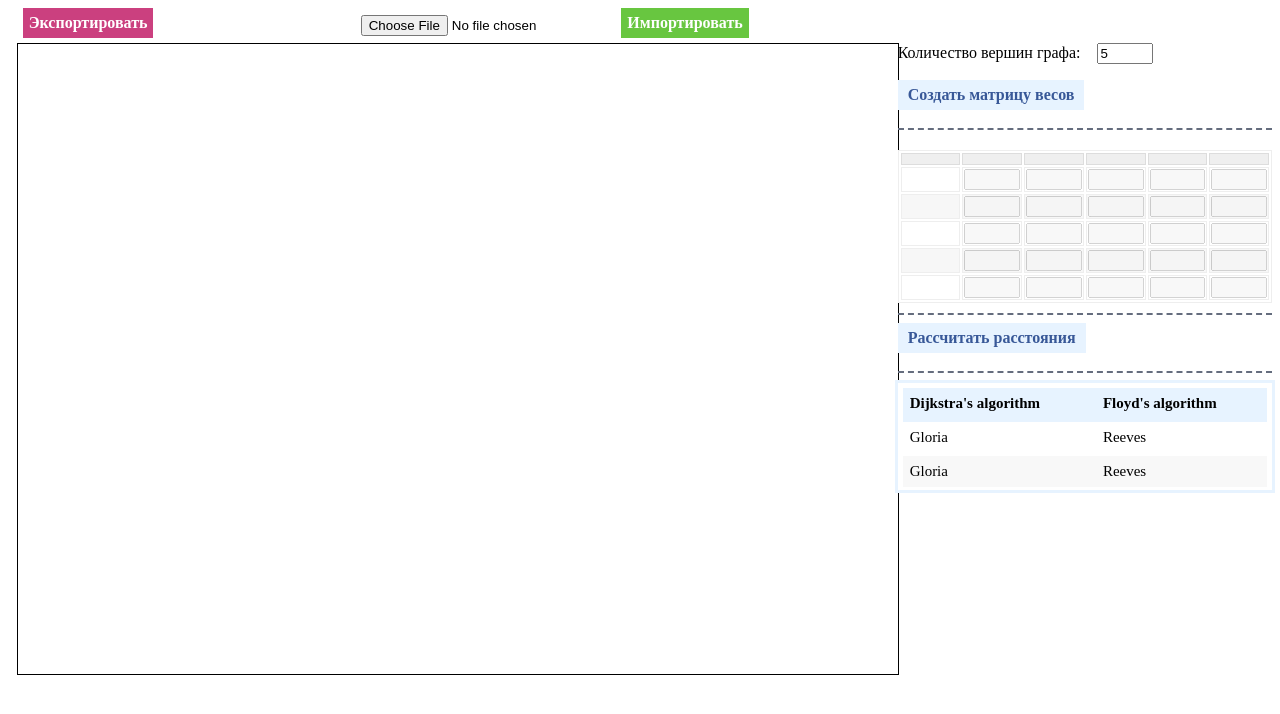
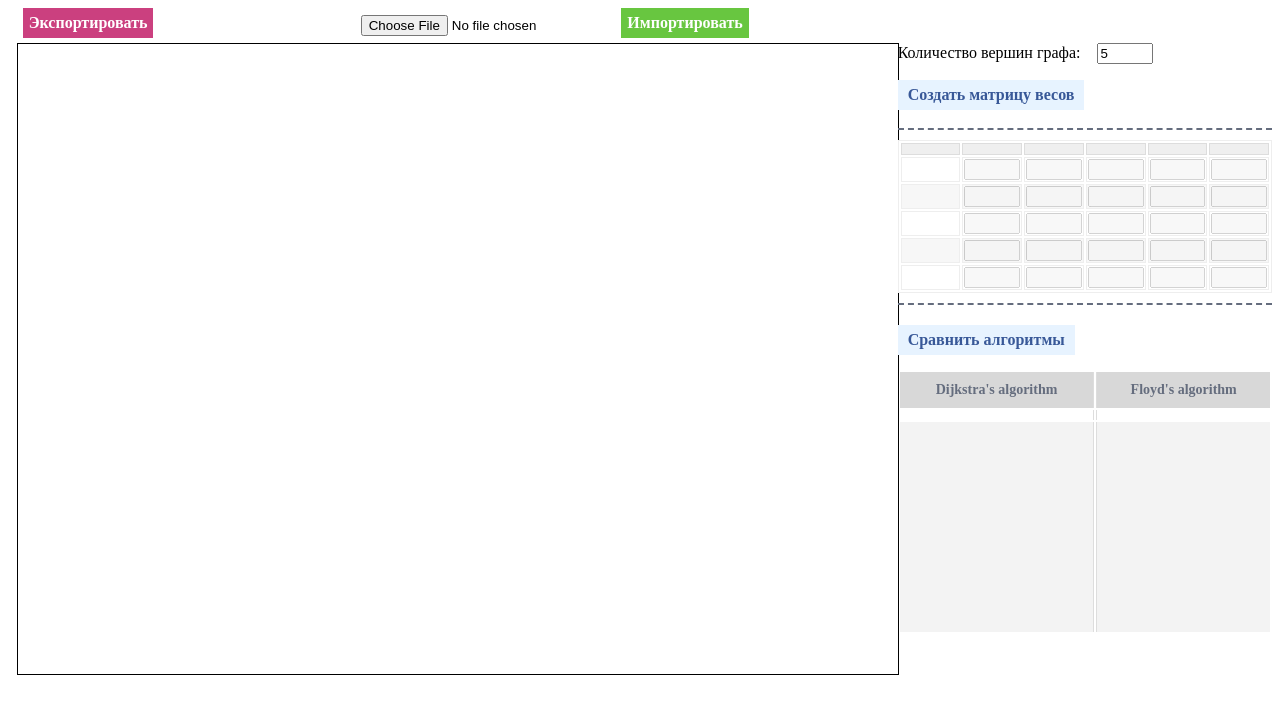
Before and after one commit to ssophiely/Graphs, a React (Create React App) app: page / in a window 1280 px wide. Shown: the top 714 px of the page. Built offline with nearby package versions, Linux system fonts and the light colour scheme.

Commit message:
Gitignore added

```diff
--- a/src/algorithms/dijkstra.js
+++ b/src/algorithms/dijkstra.js
@@ -1,5 +1,32 @@
-export function findMinPath(data, start, end) {
-  console.log(data)
+export function dijkstra(data) {
+  console.log(1)
+  const lenMatrix = Array.from({ length: data.length }, () =>
+    Array.from({ length: data.length }, () => 0)
+  );
+  const pathMatrix = Array.from({ length: data.length }, () =>
+    Array.from({ length: data.length }, () => 0)
+  );
+
+  data = data.map((r, i) => {
+    return r.map((v, j) => {
+      if (i === j || v === "" || v === 0) return 0;
+      return parseInt(v);
+    });
+  });
+
+  const start = performance.now();
+  for (let i = 0; i < data.length; i++)
+    for (let j = 0; j < data.length; j++) {
+      const [len, path] = findMinPath(data, i, j);
+      lenMatrix[i][j] = len;
+      pathMatrix[i][j] = path;
+    }
+  const end = performance.now();
+
+  return [lenMatrix, pathMatrix, end - start];
+}
+
+function findMinPath(data, start, end) {
   const distance = Array(data.length).fill(Infinity);
   const visited = Array(data.length).fill(false);
   const previous = Array(data.length).fill(null);
--- a/src/algorithms/floyd.js
+++ b/src/algorithms/floyd.js
@@ -1,40 +1,63 @@
 export function floyd(data) {
-  console.log(data);
+  console.log(2)
   data = data.map((r, i) => {
     return r.map((v, j) => {
-      if (i == j) return 0;
-      if (v == "" || v == 0) return Infinity;
+      if (i === j) return 0;
+      if (v === "" || v === 0) return Infinity;
       return parseInt(v);
     });
   });
-  console.log(data);
 
   const n = data.length;
   let D = Array.from({ length: n }, () =>
     Array.from({ length: n }, () => Infinity)
   );
+  let next = Array.from({ length: n }, () =>
+    Array.from({ length: n }, () => null)
+  );
 
   for (let i = 0; i < n; i++) {
     for (let j = 0; j < n; j++) {
       if (i === j) D[i][j] = 0;
-      else D[i][j] = data[i][j];
-    }
-  }
-
-  for (let k = 0; k < n; k++) {
-    for (let i = 0; i < n; i++) {
-      for (let j = 0; j < n; j++) {
-        if (
-          D[i][k] !== Infinity &&
-          D[k][j] !== Infinity &&
-          D[i][j] !== Infinity
-        )
-          D[i][j] = Math.min(D[i][j], D[i][k] + D[k][j]);
+      else if (data[i][j] !== Infinity) {
+        D[i][j] = data[i][j];
+        next[i][j] = i;
       }
     }
   }
 
-  return D;
+  let pathMatrix = Array.from({ length: n }, () =>
+    Array.from({ length: n }, () => null)
+  );
+
+  const start = performance.now();
+  for (let k = 0; k < n; k++) {
+    for (let i = 0; i < n; i++) {
+      for (let j = 0; j < n; j++) {
+        if (D[i][k] + D[k][j] < D[i][j]) {
+          D[i][j] = D[i][k] + D[k][j];
+          next[i][j] = next[k][j];
+        }
+      }
+    }
+  }
+
+  for (let i = 0; i < n; i++) {
+    for (let j = 0; j < n; j++) {
+      if (D[i][j] !== Infinity && D[i][j] !== 0)
+        pathMatrix[i][j] = getPath(i, j, next);
+    }
+  }
+  const end = performance.now();
+
+  return [D, pathMatrix, end - start];
 }
 
-// 1 2 3 4
+function getPath(i, j, next) {
+  const path = [];
+  for (let at = j; at !== null; at = next[i][at]) {
+    path.push(at);
+  }
+  path.reverse();
+  return path;
+}
--- a/src/components/Tools.jsx
+++ b/src/components/Tools.jsx
@@ -31,7 +31,7 @@ export default function Tools({
       />
       <hr className="hr" />
       <Output
-        rowHeaders={rowHeaders}
+        headers={rowHeaders}
         data={data}
         start={start}
         end={end}
--- a/src/components/graph_info/Output.jsx
+++ b/src/components/graph_info/Output.jsx
@@ -1,54 +1,48 @@
-import React, { useEffect, useRef, useState } from "react";
-import { findMinPath } from "../../algorithms/dijkstra.js";
+import React, { useState } from "react";
+import { dijkstra } from "../../algorithms/dijkstra.js";
 import { floyd } from "../../algorithms/floyd.js";
 
-export default function Output({
-  rowHeaders,
-  data,
-  start,
-  end,
-  startOnChange,
-  endOnChange,
-  setResultPath,
-}) {
-  const startSelectRef = useRef();
-  const endSelectRef = useRef();
+export default function Output({ headers, data }) {
+  const [dijTime, setDijTime] = useState(null);
+  const [floydTime, setFloydTime] = useState(null);
 
-  // const [length, setLength] = useState(null);
-  // const [path, setPath] = useState("");
-
-  const filteredItems = rowHeaders.filter((item) => item.trim() !== "");
+  const [dijRes, setDijRes] = useState(null);
+  const [floydRes, setFloydRes] = useState(null);
 
   function handleClick() {
-    // const numData = data.map((v) =>
-    //   v.map((x) => (parseInt(x) ? parseInt(x) : 0))
-    // );
+    // Флойд
+    const [fl_len, floyd_path, time2] = floyd(data);
+    const result2 = getResult(fl_len, floyd_path, fl_len.length);
+    setFloydRes(result2);
+    setFloydTime(time2 + "  ms");
 
-    // let [len, path] = findMinPath(
-    //   numData,
-    //   rowHeaders.indexOf(startSelectRef.current.value),
-    //   rowHeaders.indexOf(endSelectRef.current.value)
-    // );
+    // Джейкстра
+    const [dij_len, dij_path, time1] = dijkstra(data);
+    const result1 = getResult(dij_len, dij_path, dij_len.length);
+    setDijRes(result1);
+    setDijTime(time1 + "  ms");
+  }
 
-    // if (len === undefined || len === Infinity || len === 0) {
-    //   setLength(0);
-    //   setPath("пути между вершинами не существует");
-    //   setResultPath(null);
-    // } else {
-    //   setLength(len);
-    //   setPath(path.map((v) => rowHeaders[v]).join("🠒"));
-    //   setResultPath(path);
-    // }
-    floyd(data);
+  function getResult(lens, paths, n) {
+    const result = [];
+    for (let i = 0; i < n; i++)
+      for (let j = 0; j < n; j++) {
+        if (![0, Infinity].includes(lens[i][j]))
+          result.push(
+            `${headers[i]}🠒${headers[j]}    [${
+              paths.length > 0 &&
+              paths[i][j]?.map((el) => headers[el]).join(", ")
+            }]      ${lens[i][j]}`
+          );
+      }
+    return result;
   }
 
   return (
-    <div>
+    <div id="res">
       <button className="dijkstra_btn" id="btn" onClick={handleClick}>
-        Рассчитать расстояния
+        Сравнить алгоритмы
       </button>
-      <hr className="hr" />
-
       <table className="res_table">
         <thead>
           <tr>
@@ -58,12 +52,30 @@ export default function Output({
         </thead>
         <tbody>
           <tr>
-            <td>Gloria</td>
-            <td>Reeves</td>
+            <td>{dijTime}</td>
+            <td>{floydTime}</td>
           </tr>
           <tr>
-            <td>Gloria</td>
-            <td>Reeves</td>
+            <td>
+              <pre id="scrollable">
+                {dijRes?.map((string, index) => (
+                  <span key={index}>
+                    {string}
+                    {index < dijRes.length - 1 && <br />}
+                  </span>
+                ))}
+              </pre>
+            </td>
+            <td>
+              <pre id="scrollable">
+                {floydRes?.map((string, index) => (
+                  <span key={index}>
+                    {string}
+                    {index < floydRes.length - 1 && <br />}
+                  </span>
+                ))}
+              </pre>
+            </td>
           </tr>
         </tbody>
       </table>
--- a/src/styles.css
+++ b/src/styles.css
@@ -79,7 +79,7 @@ canvas {
   margin-left: 2%;
   width: 98%;
   margin-bottom: 10px;
-  margin-top: 20px;
+  margin-top: 10px;
 }
 .table th {
   font-weight: bold;
@@ -289,35 +289,50 @@ body {
 
 /* Результирующая таблица */
 .res_table {
-	width: 98%;
-	margin-bottom: 20px;
-  margin-top: 10px;
+  width: 98%;
+  border: none;
+  margin-bottom: 20px;
   margin-left: 2%;
-	border: 5px solid #fff;
-	border-top: 5px solid #fff;
-	border-bottom: 3px solid #fff;
-	border-collapse: collapse;
-	outline: 3px solid #e7f3ff;
-	font-size: 15px;
-	background: #fff!important;
+  color: #656d7e;
+  margin-top: 5px;
 }
-.res_table th {
-	font-weight: bold;
-	padding: 7px;
-	background: #e7f3ff;
-	border: none;
-	text-align: left;
-	font-size: 15px;
-	border-top: 3px solid #fff;
-	border-bottom: 3px solid #e7f3ff;
+.res_table thead th {
+  font-weight: bold;
+  text-align: center;
+  border: none;
+  padding: 10px 10px;
+  background: #d8d8d8;
+  font-size: 14px;
+  border-left: 1px solid #ddd;
+  border-right: 1px solid #ddd;
 }
-.res_table td {
-	padding: 7px;
-	border: none;
-	border-top: 3px solid #fff;
-	border-bottom: 3px solid #fff;
-	font-size: 15px;
+.res_table tbody td {
+  text-align: left;
+  border-left: 1px solid #ddd;
+  border-right: 1px solid #ddd;
+  padding: 5px 5px;
+  font-size: 14px;
+  vertical-align: top;
 }
-.res_table tbody tr:nth-child(even){
-	background: #f8f8f8!important;
+.res_table thead tr th:first-child,
+.res_table tbody tr td:first-child {
+  border-left: none;
 }
+.res_table thead tr th:last-child,
+.res_table tbody tr td:last-child {
+  border-right: none;
+}
+.res_table tbody tr:nth-child(even) {
+  background: #f3f3f3;
+}
+
+#res {
+  margin-top: 20px;
+}
+
+#scrollable{
+  height: 200px;
+  overflow-y: auto;
+  overflow-x: hidden;
+  margin: 0;
+}
```
Also changed, not shown: 8 other files (tests, documents, lock files or other folders).
